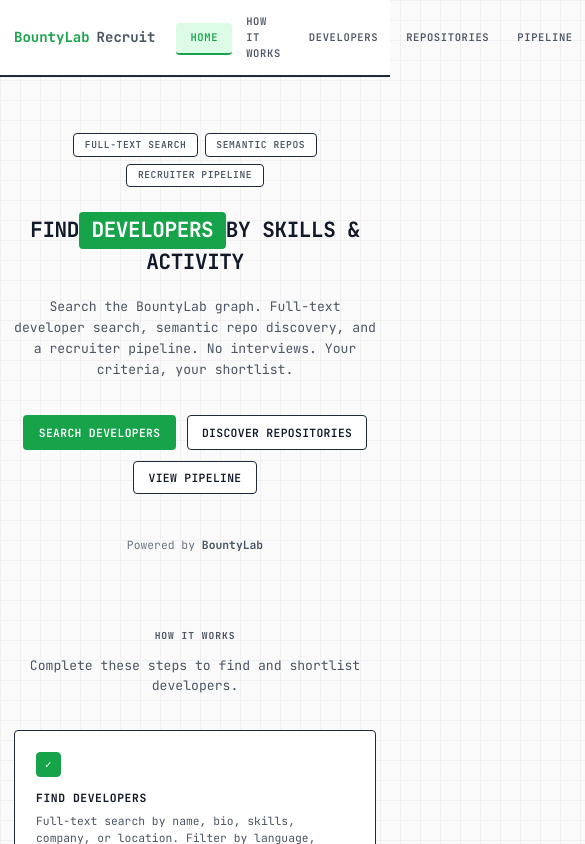
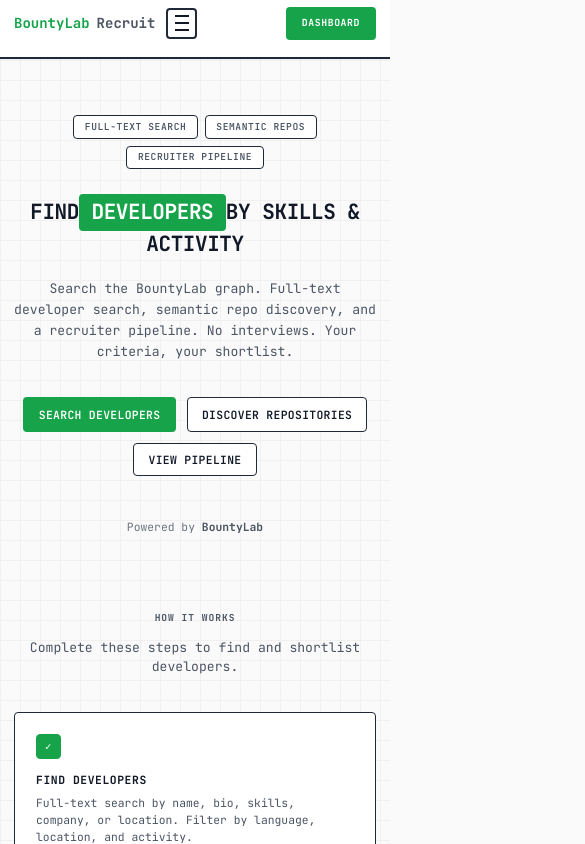
Before and after one commit to collinsmathinji/search-engine, a Next.js app: page / in a window 390 px wide. Shown: the top 844 px of the page, 585 px wide, since content can reach past the window. Built offline with nearby package versions, Linux system fonts and the light colour scheme.

Commit message:
Add mobile header menu with toggle functionality
Implement a hamburger menu for mobile view in the header component, allowing users to open and close the navigation. Update styles in globals.css to support the new menu design and transitions. Ensure the menu closes when a navigation link is clicked.

```diff
--- a/app/globals.css
+++ b/app/globals.css
@@ -285,6 +285,99 @@ input, select, textarea {
   border-color: var(--color-accent-hover);
   color: var(--color-surface);
   text-decoration: none;
+}
+
+/* Header — mobile: hamburger + slide-down menu */
+.header__menu-btn {
+  display: none;
+  flex-direction: column;
+  justify-content: center;
+  gap: 5px;
+  width: 2.25rem;
+  height: 2.25rem;
+  padding: 0;
+  background: transparent;
+  border: 2px solid var(--color-border);
+  border-radius: var(--radius);
+  color: var(--color-text);
+  transition: background 0.15s ease, border-color 0.15s ease;
+}
+.header__menu-btn:hover {
+  background: var(--color-bg);
+  border-color: var(--color-text-muted);
+}
+.header__menu-btn-bar {
+  display: block;
+  width: 1rem;
+  height: 2px;
+  background: currentColor;
+  margin: 0 auto;
+  transition: transform 0.2s ease, opacity 0.2s ease;
+}
+.header--menu-open .header__menu-btn-bar:nth-child(1) {
+  transform: translateY(7px) rotate(45deg);
+}
+.header--menu-open .header__menu-btn-bar:nth-child(2) {
+  opacity: 0;
+}
+.header--menu-open .header__menu-btn-bar:nth-child(3) {
+  transform: translateY(-7px) rotate(-45deg);
+}
+
+@media (max-width: 767px) {
+  .header__menu-btn {
+    display: flex;
+    order: 2;
+  }
+  .header__actions {
+    order: 2;
+    margin-left: auto;
+  }
+  .header__inner {
+    flex-wrap: wrap;
+    gap: var(--space-3);
+  }
+  .header__nav {
+    order: 3;
+    flex-basis: 100%;
+    flex: none;
+    flex-direction: column;
+    align-items: stretch;
+    justify-content: flex-start;
+    gap: 0;
+    max-height: 0;
+    overflow: hidden;
+    padding-top: 0;
+    padding-bottom: 0;
+    border-top: none;
+    transition: max-height 0.25s ease, padding 0.25s ease;
+  }
+  .header--menu-open .header__nav {
+    max-height: 20rem;
+    padding-top: var(--space-2);
+    padding-bottom: var(--space-2);
+    border-top: 1px solid var(--color-border);
+  }
+  .header__link {
+    padding: var(--space-3) var(--space-4);
+    margin-bottom: 0;
+    border-bottom: none;
+    border-left: 3px solid transparent;
+  }
+  .header__link--active {
+    border-bottom: none;
+    border-left-color: var(--color-accent);
+  }
+  .header__actions .header__cta {
+    padding: var(--space-2) var(--space-4);
+    font-size: 0.7rem;
+  }
+}
+
+@media (min-width: 768px) {
+  .header__nav {
+    display: flex;
+  }
 }
 
 /* Primary: green (BountyBot "Earn" = outline in header; solid in content) */
--- a/components/Header.tsx
+++ b/components/Header.tsx
@@ -2,6 +2,7 @@
 
 import Link from 'next/link';
 import { usePathname } from 'next/navigation';
+import { useState, useCallback } from 'react';
 
 const nav = [
   { href: '/', label: 'Home' },
@@ -13,6 +14,7 @@ const nav = [
 
 export function Header() {
   const pathname = usePathname();
+  const [menuOpen, setMenuOpen] = useState(false);
   const isDevelopers = pathname.startsWith('/developers');
   const isRepos = pathname.startsWith('/repos');
   const isPipeline = pathname.startsWith('/pipeline');
@@ -26,15 +28,37 @@ export function Header() {
     return pathname === href;
   };
 
+  const closeMenu = useCallback(() => setMenuOpen(false), []);
+
   return (
-    <header className="header" role="banner">
+    <header
+      className={`header ${menuOpen ? 'header--menu-open' : ''}`}
+      role="banner"
+    >
       <div className="container header__inner">
         <Link href="/" className="header__brand" aria-label="BountyLab Recruit home">
           <span className="header__brand-accent">BountyLab</span>
           <span className="header__brand-muted">Recruit</span>
         </Link>
 
-        <nav className="header__nav" aria-label="Main navigation">
+        <button
+          type="button"
+          className="header__menu-btn"
+          aria-expanded={menuOpen}
+          aria-controls="header-nav"
+          aria-label={menuOpen ? 'Close menu' : 'Open menu'}
+          onClick={() => setMenuOpen((o) => !o)}
+        >
+          <span className="header__menu-btn-bar" />
+          <span className="header__menu-btn-bar" />
+          <span className="header__menu-btn-bar" />
+        </button>
+
+        <nav
+          id="header-nav"
+          className="header__nav"
+          aria-label="Main navigation"
+        >
           {nav.map(({ href, label }) => {
             const isActive = getIsActive(href);
             return (
@@ -43,6 +67,7 @@ export function Header() {
                 href={href}
                 className={`header__link ${isActive ? 'header__link--active' : ''}`}
                 aria-current={isActive ? 'page' : undefined}
+                onClick={closeMenu}
               >
                 {label}
               </Link>
@@ -51,7 +76,7 @@ export function Header() {
         </nav>
 
         <div className="header__actions">
-          <Link href="/developers" className="header__cta">
+          <Link href="/developers" className="header__cta" onClick={closeMenu}>
             Dashboard
           </Link>
         </div>
```
